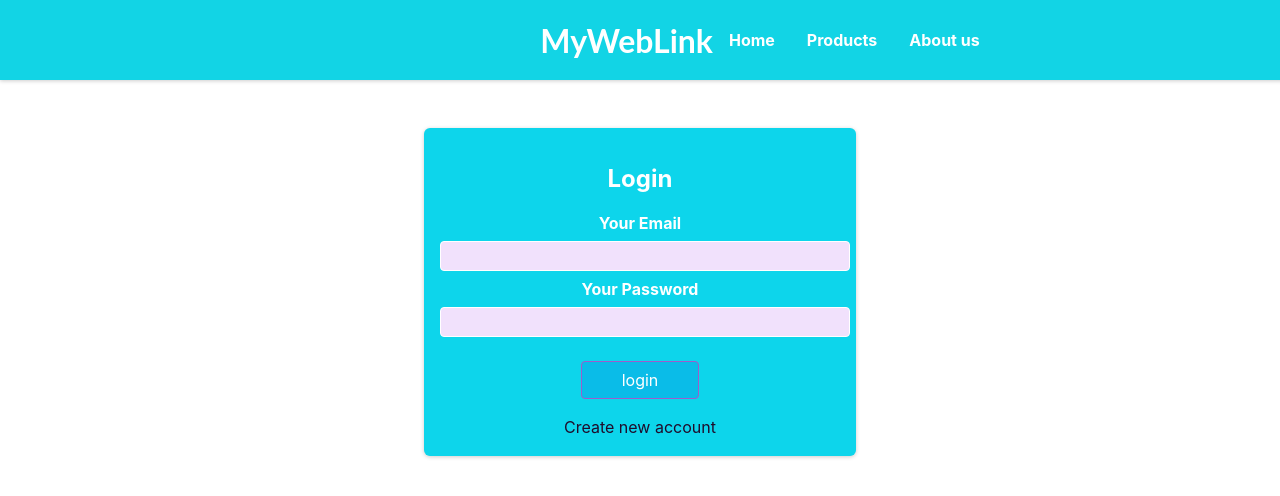
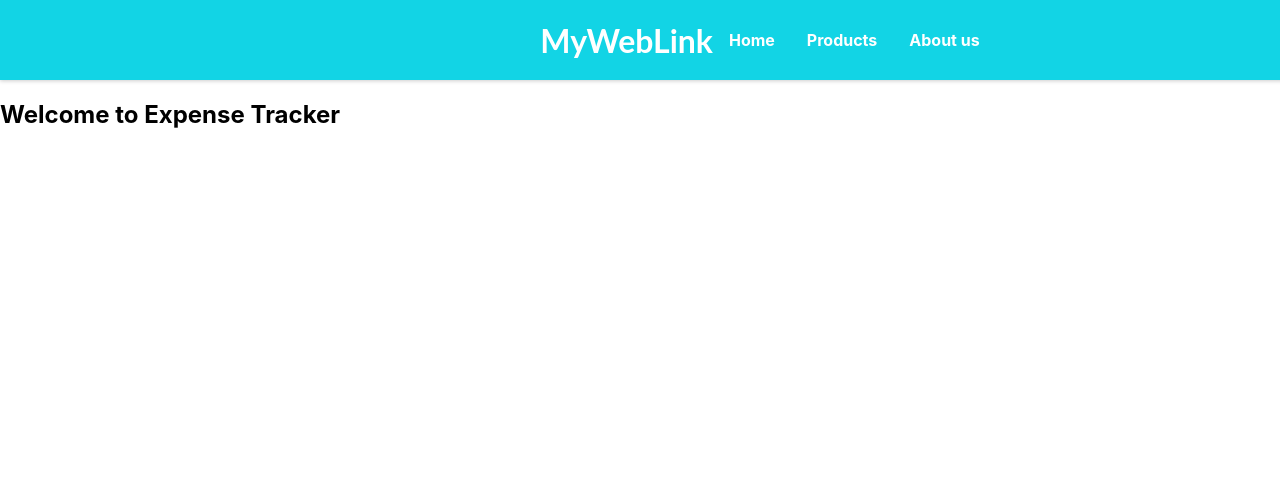
Before and after one commit to murari9945/expense-tracker, a React (Create React App) app: page / in a window 1280 px wide. Shown: the top 496 px of the page. Built offline with nearby package versions, Linux system fonts and the light colour scheme.

Commit message:
sucessfull login

```diff
--- a/src/SignUp/SignUpPage.js
+++ b/src/SignUp/SignUpPage.js
@@ -45,7 +45,7 @@ const SignUp = () => {
               const idToken = data.idToken;
               console.log(idToken);
              // authContext.login(idToken);
-              history.push('/');
+              history.push('/dummy');
             });
           } else {
             return res.json().then((data) => {
@@ -93,6 +93,15 @@ const SignUp = () => {
 
 
   };
+  if (isLogin) {
+    // Render the dummy screen
+    return (
+      <section>
+        <h1>Welcome to Expense Tracker</h1>
+      </section>
+    );
+  }
+
 
 
   return (
```
